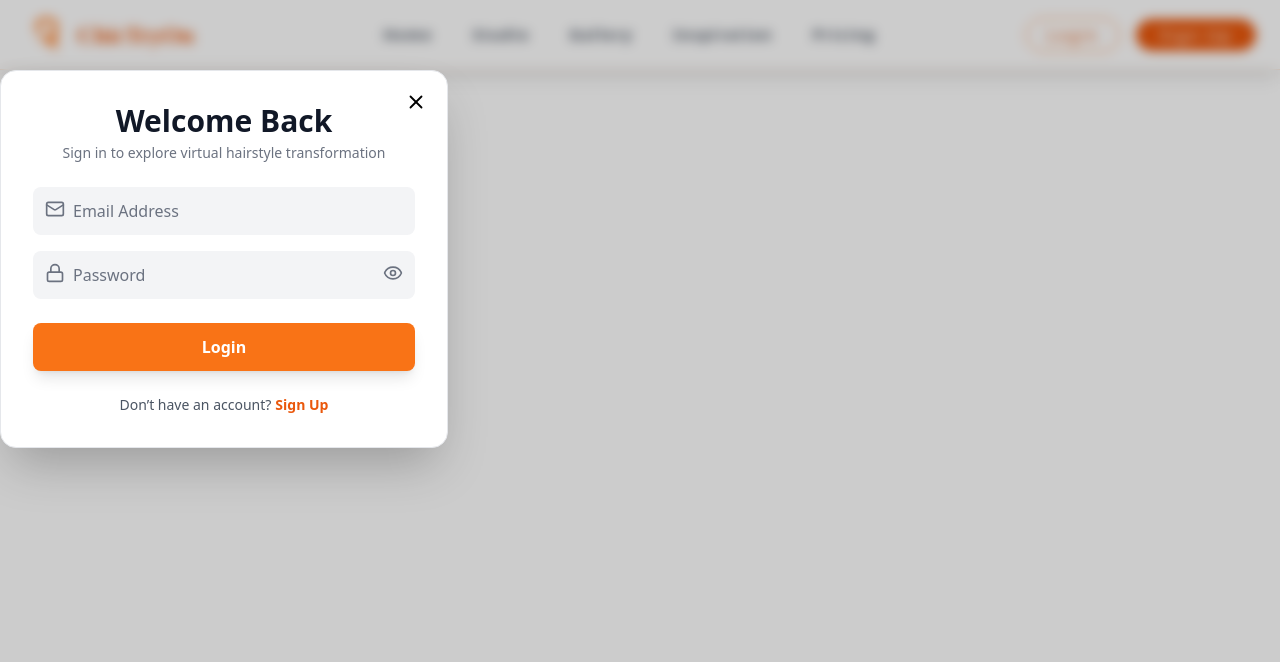
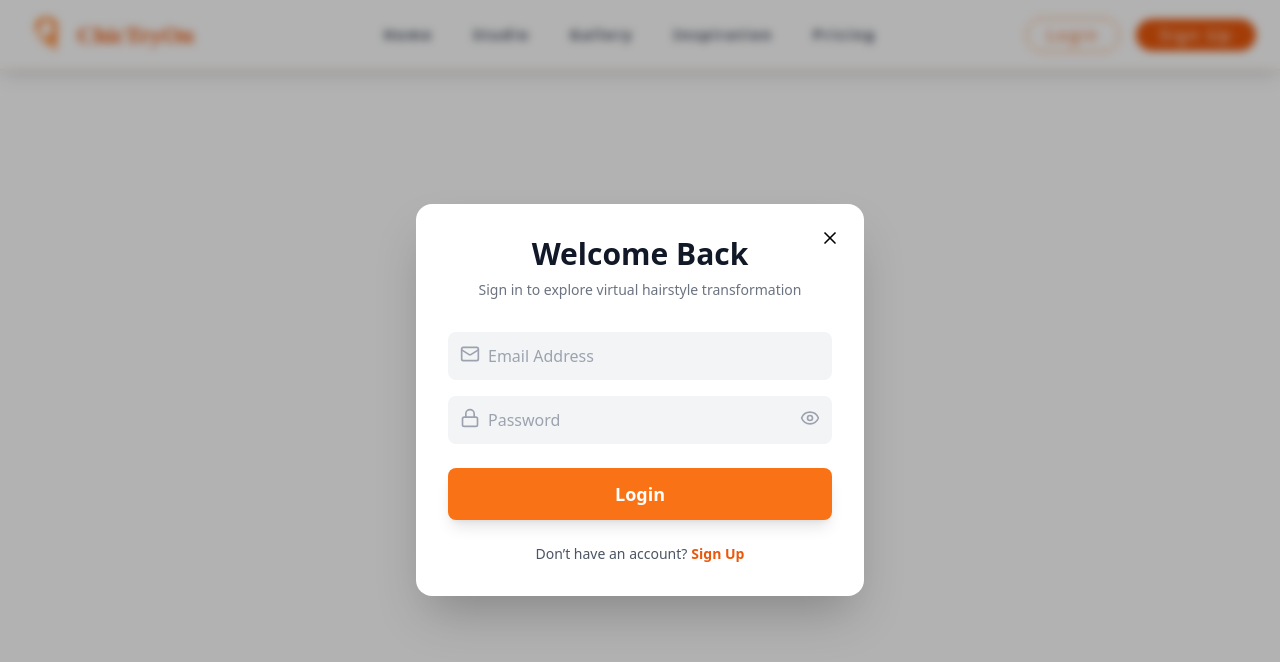
Before and after one commit to aquilas23/chicTryon, a React (Vite) app in the folder frontend/: page /login in a window 1280 px wide. Shown: the top 662 px of the page. Built offline with nearby package versions, Linux system fonts and the light colour scheme.

Commit message:
changes made for login and signUp pages

```diff
--- a/frontend/src/App.jsx
+++ b/frontend/src/App.jsx
@@ -16,7 +16,6 @@ import SignUp from "./components/SignUp";
 import My_gallery from "./components/My_gallery";
 import Settings from "./components/Settings";
 
-
 function App() {
   return (
     <BrowserRouter>
@@ -34,11 +33,13 @@ function App() {
           <Route path="/test" element={<Test />} />
           <Route path="/inspiration" element={<Inspiration />} />
           <Route path="/my-gallery" element={<My_gallery></My_gallery>}></Route>
-          <Route path="/settings" element={<Settings></Settings>}> </Route>
+          <Route path="/settings" element={<Settings></Settings>}>
+            {" "}
+          </Route>
+          <Route path="/signup" element={<SignUp />} />
         </Route>
 
         {/* SIGNUP MODAL ROUTE (outside layout content) */}
-        <Route path="/signup" element={<SignUp />} />
       </Routes>
     </BrowserRouter>
   );
--- a/frontend/src/components/Login.jsx
+++ b/frontend/src/components/Login.jsx
@@ -1,147 +1,147 @@
-import React, { useState } from "react";
+import React, { useState, useEffect } from "react";
 import { Mail, Lock, Eye, EyeOff, X } from "lucide-react";
-import { useLinkClickHandler, useNavigate } from "react-router-dom";
+import { useNavigate, useLocation } from "react-router-dom";
 import { Toaster, toast } from "react-hot-toast";
-import axios from 'axios';
+import axios from "axios";
 import { useDispatch } from "react-redux";
-import {loginSuccess} from "../redux/authSlice"
-import { useLocation } from "react-router-dom";
-import { useEffect } from "react";
+import { loginSuccess } from "../redux/authSlice";
+
 const Login = () => {
-  const dispatch=useDispatch()
+  const dispatch = useDispatch();
   const navigate = useNavigate();
   const location = useLocation();
   const message = location.state?.message;
 
+  const [email, setEmail] = useState("");
+  const [password, setPassword] = useState("");
   const [showPass, setShowPass] = useState(false);
 
-  const [email, setEmail] = useState("");
-  const [password, setPassword] = useState("");
   useEffect(() => {
     if (message) {
       toast.error(message);
-
-    // clear state so toast doesn’t repeat
       navigate(location.pathname, { replace: true });
     }
   }, [message, navigate, location.pathname]);
 
-
   const handleLogin = async () => {
     if (!email || !password) {
-      return toast.error("⚠ Please fill all fields");
+      return toast.error("Please fill all fields");
     }
-    try{
 
-      const data = await axios.post(`${import.meta.env.VITE_API_URL}/api/login`, {
-        email: email,
-        password: password,
-      });
-      console.log(data)
-      if(data.status===200){
-        // localStorage.setItem("token",data.data.token);
-        // localStorage.setItem("user",JSON.stringify(data.data.user))
-        dispatch(loginSuccess({
-          user:data.data.user,
-          token:data.data.token
-        }))
+    try {
+      const res = await axios.post(
+        `${import.meta.env.VITE_API_URL}/api/login`,
+        { email, password }
+      );
+
+      if (res.status === 200) {
+        dispatch(
+          loginSuccess({
+            user: res.data.user,
+            token: res.data.token,
+          })
+        );
 
         toast.success("Logged in successfully");
-
-        setTimeout(()=>{
-          navigate("/studio")
-        },1000)
-
+        setTimeout(() => navigate("/studio"), 800);
       }
-    }catch(err){
-      console.log(err)
-      toast.error(err.response.data.message)
-      // res.send("")
+    } catch (err) {
+      toast.error(err?.response?.data?.message || "Login failed");
     }
-
-
-    // setTimeout(() => navigate("/"), 1200);
   };
 
   return (
     <>
       <Toaster position="top-center" />
 
-      {/* BACKGROUND OVERLAY (BLUR + TRANSPARENT) */}
+      {/* BACKDROP */}
       <div
-        className="fixed inset-0 bg-black/20 backdrop-blur-[6px] z-[999] flex justify-center items-center"
+        className="fixed inset-0 bg-black/30 backdrop-blur-sm z-[999]"
         onClick={() => navigate(-1)}
       />
 
-      {/* MODAL POPUP */}
-      <div className="fixed z-[1000] bg-white w-full max-w-md rounded-2xl shadow-2xl p-8 animate-fadeIn border border-gray-200">
-        {/* CLOSE BUTTON */}
+      {/* CENTERING GRID (IMPORTANT FIX) */}
+      <div className="fixed inset-0 z-[1000] grid place-items-center px-4">
+        {/* MODAL */}
+        <div
+          className="relative w-full max-w-md bg-white rounded-2xl
+          shadow-2xl p-6 sm:p-8 animate-fadeIn"
+        >
+          {/* CLOSE */}
           <button
             onClick={() => navigate(-1)}
-          className="absolute top-4 right-4 p-1 hover:bg-gray-100 rounded-full transition"
+            className="absolute top-4 right-4 p-2 rounded-full
+            hover:bg-gray-100 transition"
           >
-          <X size={22} />
+            <X size={20} />
           </button>
 
-        {/* TITLE */}
-        <h2 className="text-3xl font-extrabold text-center text-gray-900 mb-1">
+          {/* HEADER */}
+          <div className="text-center mb-8">
+            <h2 className="text-3xl font-extrabold text-gray-900">
               Welcome Back
             </h2>
-        <p className="text-gray-500 text-center text-sm mb-6">
+            <p className="text-gray-500 text-sm mt-2">
               Sign in to explore virtual hairstyle transformation
             </p>
+          </div>
 
-        {/* Email Input */}
+          {/* EMAIL */}
           <div className="mb-4 relative">
-          <Mail className="absolute left-3 top-3 text-gray-500" size={20} />
+            <Mail className="absolute left-3 top-3 text-gray-400" size={20} />
             <input
               type="email"
               placeholder="Email Address"
               value={email}
               onChange={(e) => setEmail(e.target.value)}
-            className="w-full pl-10 pr-4 py-3 rounded-lg bg-gray-100 text-gray-800
-            placeholder-gray-500 outline-none focus:bg-white focus:ring-2 focus:ring-orange-400 transition"
+              className="w-full pl-10 pr-4 py-3 rounded-lg bg-gray-100
+              text-gray-800 outline-none focus:bg-white
+              focus:ring-2 focus:ring-orange-400 transition"
             />
           </div>
 
-        {/* Password Input */}
+          {/* PASSWORD */}
           <div className="mb-6 relative">
-          <Lock className="absolute left-3 top-3 text-gray-500" size={20} />
+            <Lock className="absolute left-3 top-3 text-gray-400" size={20} />
             <input
               type={showPass ? "text" : "password"}
               placeholder="Password"
               value={password}
               onChange={(e) => setPassword(e.target.value)}
-            className="w-full pl-10 pr-10 py-3 rounded-lg bg-gray-100 text-gray-800
-            placeholder-gray-500 outline-none focus:bg-white focus:ring-2 focus:ring-orange-400 transition"
+              className="w-full pl-10 pr-10 py-3 rounded-lg bg-gray-100
+              text-gray-800 outline-none focus:bg-white
+              focus:ring-2 focus:ring-orange-400 transition"
             />
             <button
+              type="button"
               onClick={() => setShowPass(!showPass)}
-            className="absolute right-3 top-3 text-gray-500"
+              className="absolute right-3 top-3 text-gray-400"
             >
               {showPass ? <EyeOff size={20} /> : <Eye size={20} />}
             </button>
           </div>
 
-        {/* LOGIN BUTTON */}
+          {/* BUTTON */}
           <button
             onClick={handleLogin}
-          className="w-full py-3 rounded-lg bg-orange-500 text-white font-bold
-          hover:bg-orange-600 hover:scale-[1.02] transition shadow-lg"
+            className="w-full py-3 rounded-lg bg-orange-500
+            text-white font-semibold text-lg shadow-lg
+            hover:bg-orange-600 active:scale-95 transition"
           >
             Login
           </button>
 
           {/* FOOTER */}
-        <p className="text-gray-600 text-sm text-center mt-6">
+          <p className="text-center text-sm text-gray-600 mt-6">
             Don’t have an account?
             <button
+              onClick={() => navigate("/signup")}
               className="text-orange-600 font-semibold ml-1 hover:underline"
-            onClick={() => navigate("/signup")}
             >
               Sign Up
             </button>
           </p>
+        </div>
       </div>
     </>
   );
```
Also changed, not shown: frontend/src/components/SignUp.jsx (+49 -47 lines). Lines whose indentation alone changed are shown as unchanged.
